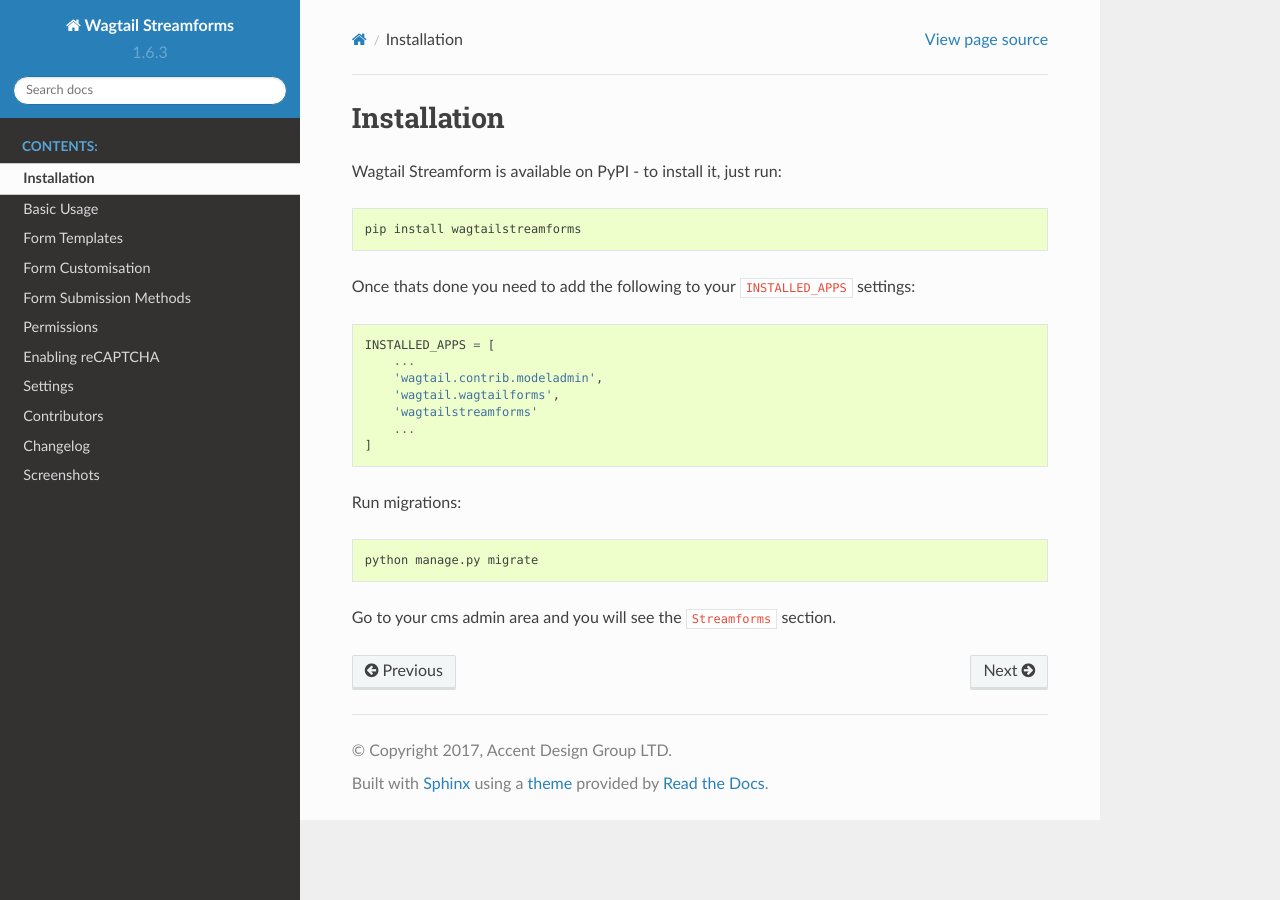
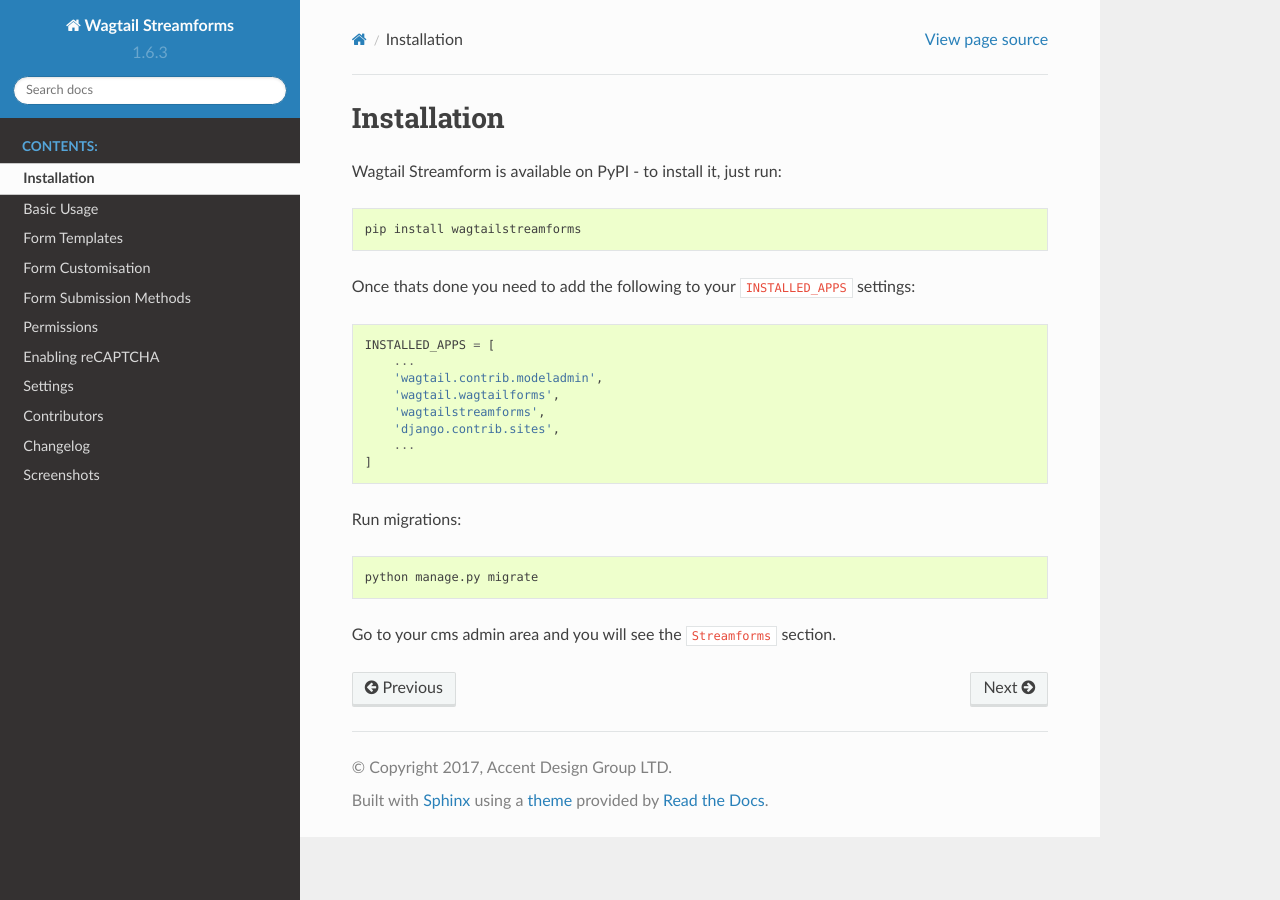
Before and after one commit to labd/wagtailstreamforms, a Sphinx documentation site: the page built from docs/installation.rst, in a window 1280 px wide. Built offline with Sphinx 7.4.7 and the Read the Docs theme 2.0.0, drawn with Linux system fonts in a browser that asks for light colours.

Commit message:
added necessary settings for Site

```diff
--- a/docs/installation.rst
+++ b/docs/installation.rst
@@ -15,7 +15,8 @@
         ...
         'wagtail.contrib.modeladmin',
         'wagtail.wagtailforms',
-        'wagtailstreamforms'
+        'wagtailstreamforms',
+        'django.contrib.sites',
         ...
     ]
 
```
Also changed, not shown: 1 other file.
